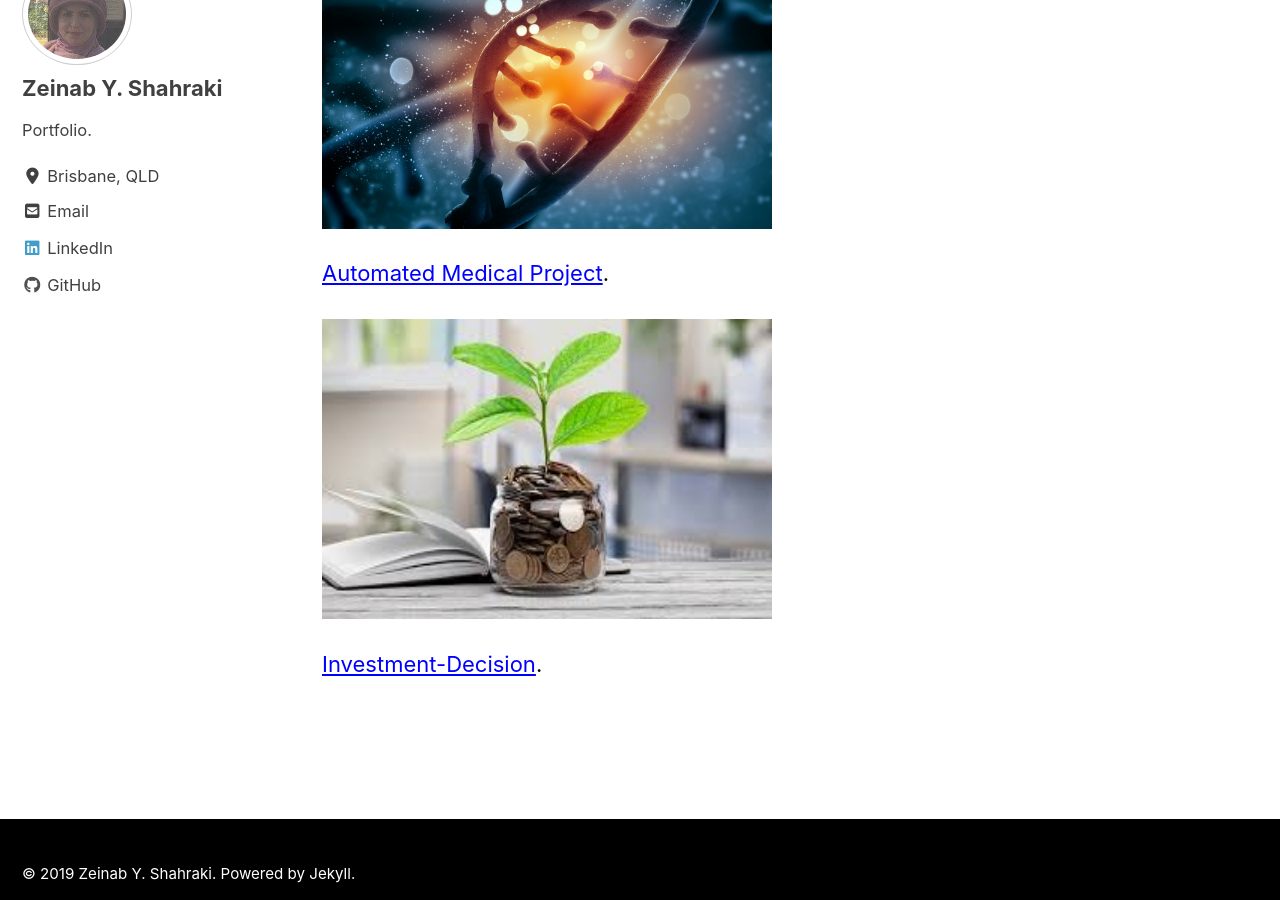
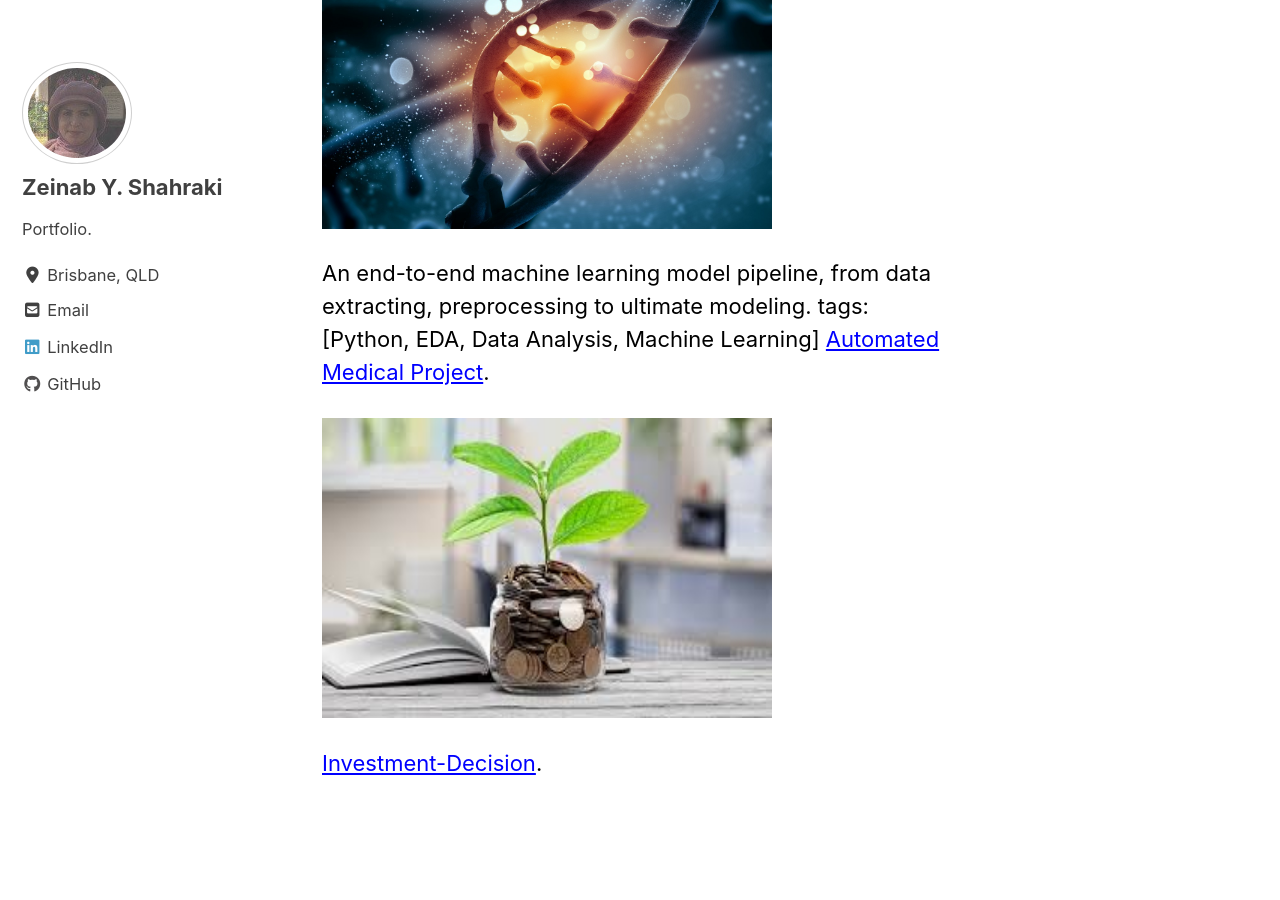
Before and after one commit to z1shahraki/z1shahraki.github.io, a Jekyll site: the page built from _pages/machinelearning.md, in a window 1280 px wide and 900 px high, scrolled down 1724 px. Built offline with Jekyll 4.4.1, drawn with Linux system fonts in a browser that asks for light colours; cached includes are drawn as plain includes; nearby versions of some CDN libraries.

Commit message:
new gith

```diff
--- a/_pages/machinelearning.md
+++ b/_pages/machinelearning.md
@@ -21,7 +21,8 @@ header:
 
 <img src="{{ site.url }}{{ site.baseurl }}/images/genetic2.jpg" alt="Best Finance Decision" style="width:450px;height:300px;">
 
-
+An end-to-end machine learning model pipeline, from data extracting, preprocessing to ultimate modeling.
+tags: [Python, EDA, Data Analysis, Machine Learning]
 [Automated Medical Project](https://github.com/z1shahraki/Automated-Medical-Project).
 
 
```
